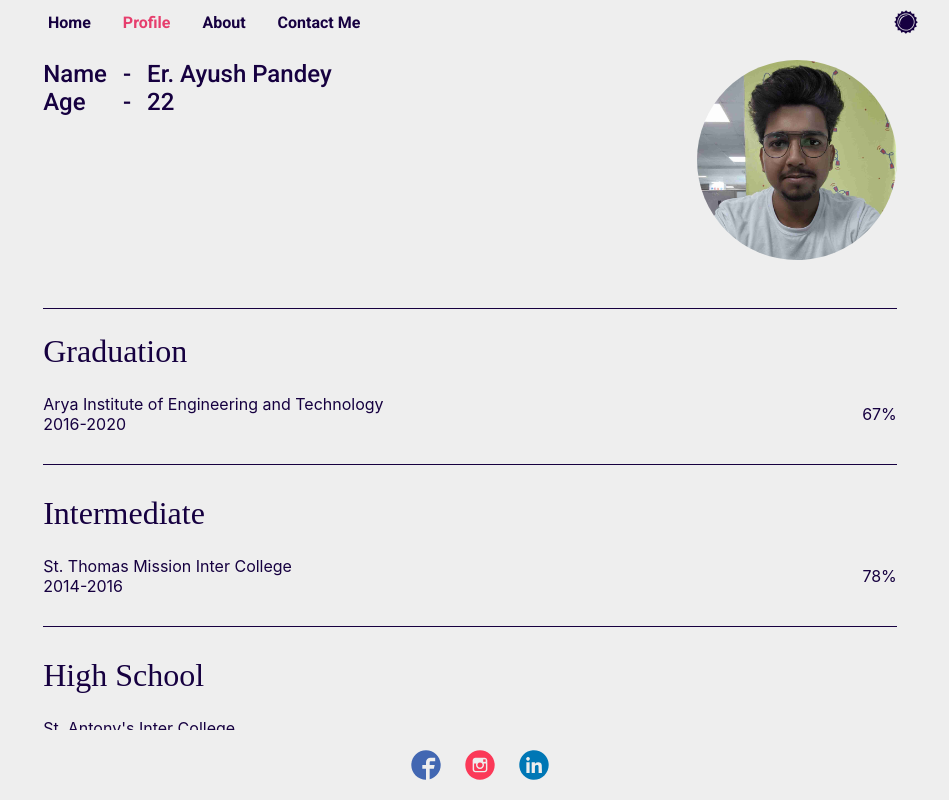
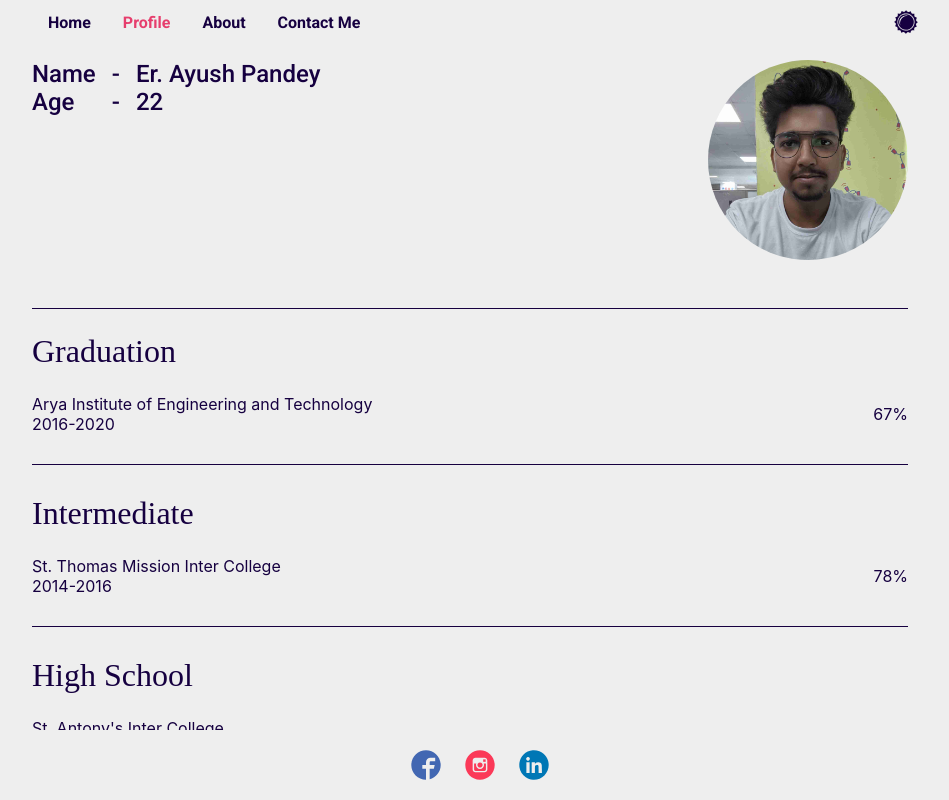
Before and after one commit to ayushpandey05/base, a Next.js app: page /profile in a window 1280 px wide. Shown: the whole page, without its empty margins (160-1109 px from the left). Built offline with nearby package versions, Linux system fonts and the light colour scheme; a web font is replaced by a local one.

Commit message:
padding updates

```diff
--- a/views/profile/index.tsx
+++ b/views/profile/index.tsx
@@ -16,7 +16,7 @@ const Profile = () => {
       style={{
         flex: 1,
         backgroundColor: colors.background,
-        padding: 16,
+        // padding: 16,
         paddingTop: mediumSize ? 0 : 16,
         overflow: "hidden",
         paddingBottom: 0
@@ -24,8 +24,8 @@ const Profile = () => {
     >
       <ScrollView
         style={{
-          marginLeft: mediumSize ? 32 : "15%",
-          marginRight: mediumSize ? 32 : "15%",
+          marginLeft: mediumSize ? 8 : "15%",
+          marginRight: mediumSize ? 0 : "15%",
           paddingRight: 20
         }}
       >
```
